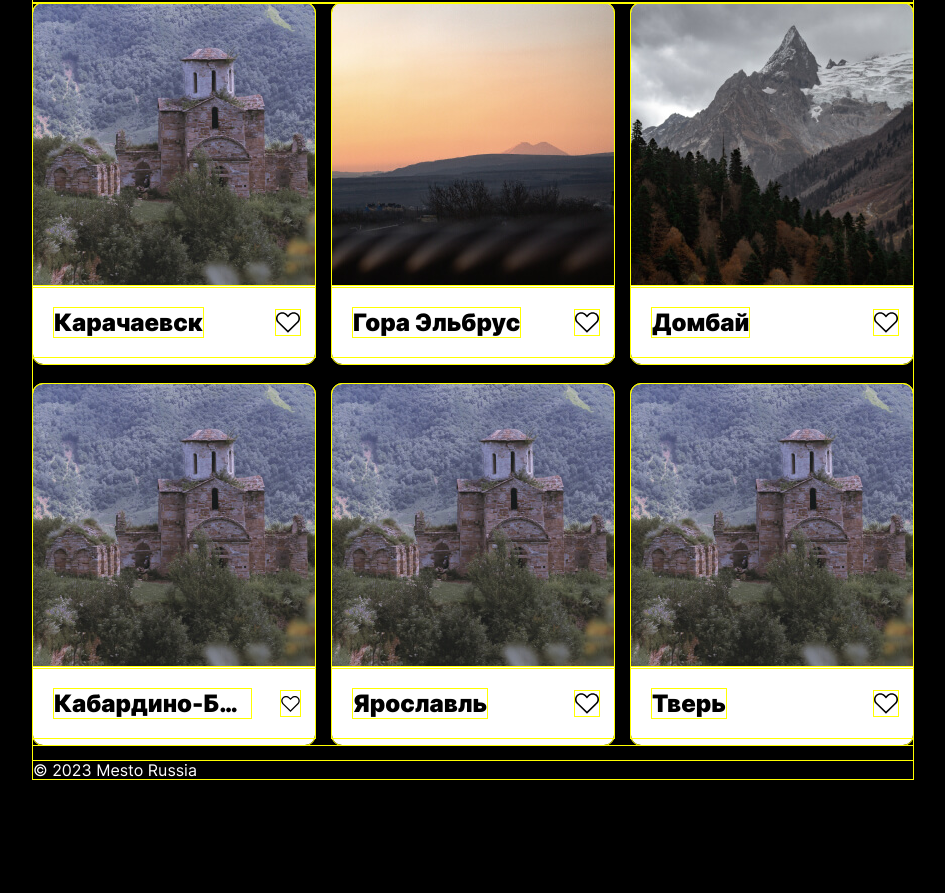
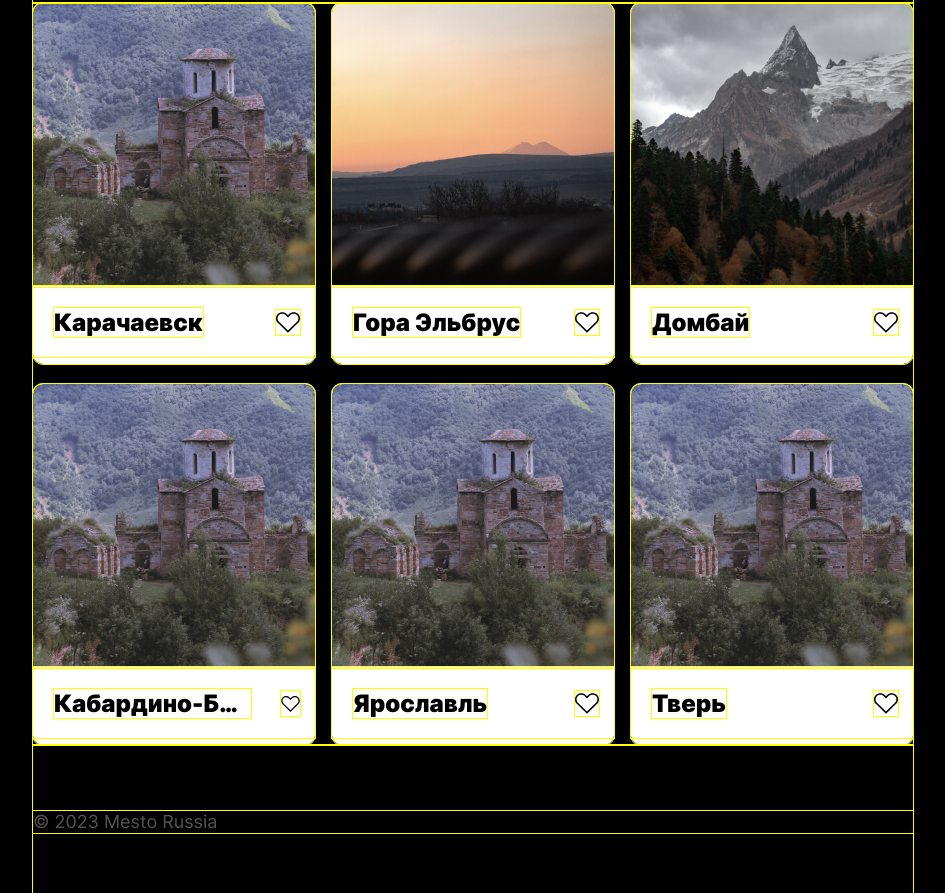
Before and after one commit to alice-rami/mesto-project-bootcamp, a plain HTML site: page index.html in a window 1280 px wide. Shown: the part 326-1219 px from the top of the page, without its empty margins (167-1112 px from the left). Before the commit the page ends 1121 px from the top, so only its background shows below. Drawn offline with Linux system fonts and the light colour scheme.

Commit message:
feat: сверстать подвал

```diff
--- a/blocks/footer/__copyright/footer__copyright.css
+++ b/blocks/footer/__copyright/footer__copyright.css
@@ -0,0 +1,8 @@
+.footer__copyright {
+    padding: 0;
+    margin: 0;
+    font-weight: 400;
+    font-size: 18px;
+    line-height: 1.22;
+    color: #545454;
+}
--- a/blocks/footer/footer.css
+++ b/blocks/footer/footer.css
@@ -0,0 +1,4 @@
+.footer {
+    padding-top: 66px;
+    padding-bottom: 60px;
+}
--- a/pages/index.css
+++ b/pages/index.css
@@ -23,6 +23,9 @@
 @import url(../blocks/card/__image/card__image.css);
 @import url(../blocks/card/__like-button/card__like-button.css);
 
+@import url(../blocks/footer/footer.css);
+@import url(../blocks/footer/__copyright/footer__copyright.css);
+
 * {
     outline: 1px solid yellow;
 }
```
